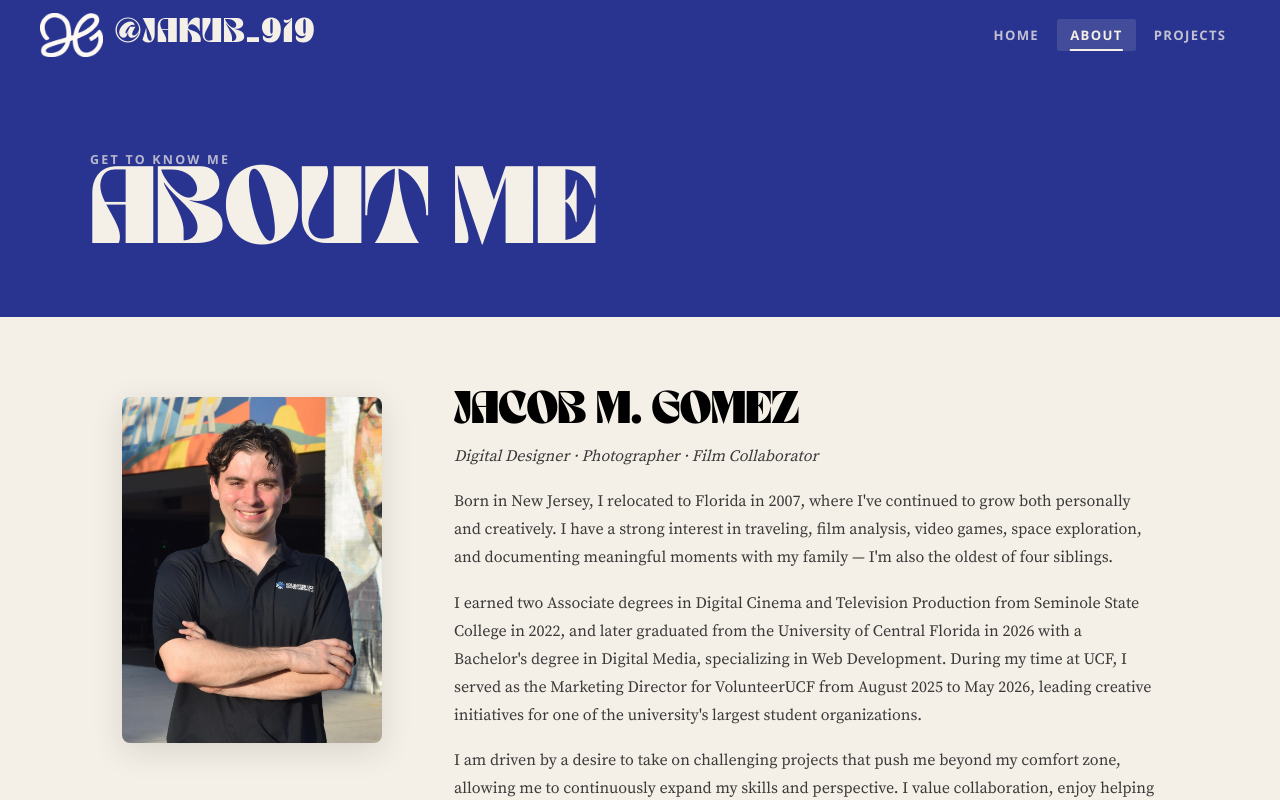
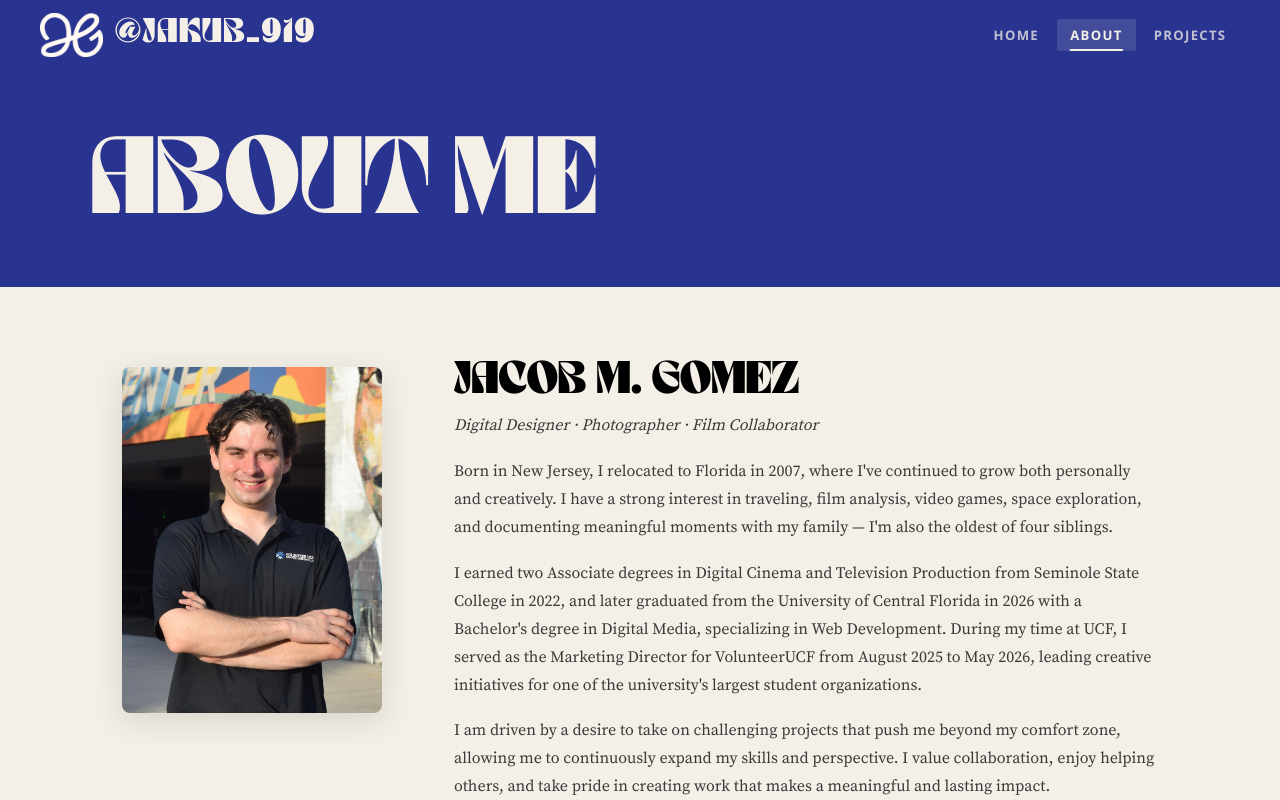
Before and after one commit to jmgomez919/jacob-portfolio, a React (Create React App) app: page /about in a window 1280 px wide. Shown: the top 800 px of the page. Built offline with nearby package versions, Linux system fonts and the light colour scheme.

Commit message:
Remove 'Get to Know Me' paragraph from About page

```diff
--- a/src/pages/About/About.js
+++ b/src/pages/About/About.js
@@ -27,7 +27,6 @@ export default function About() {
           initial="hidden"
           animate="visible"
         >
-          <p className="about__eyebrow">Get to Know Me</p>
           <h1 className="about__title">About Me</h1>
         </motion.div>
       </section>
```
